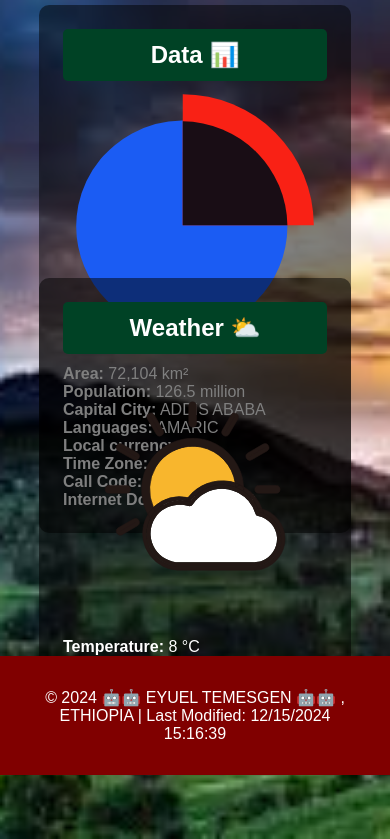
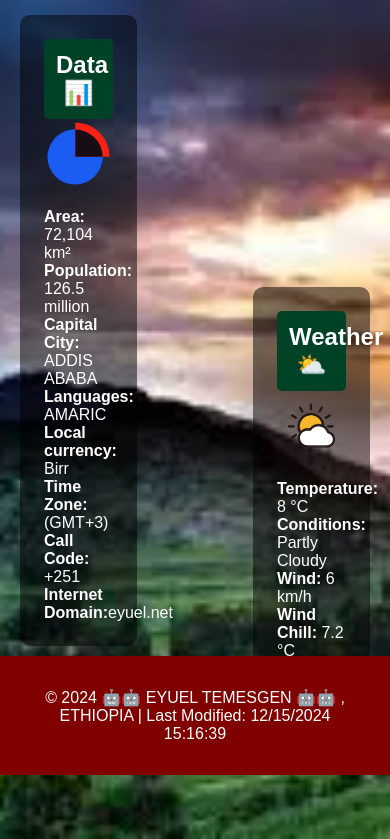
Before and after one commit to eyuelal/WDD131, a plain HTML site: page place.html in a window 390 px wide. Shown: the part 100-939 px from the top of the page. Drawn offline with Linux system fonts and the light colour scheme.

Commit message:
Add files via upload

```diff
--- a/place.html
+++ b/place.html
@@ -9,7 +9,8 @@
     <meta name="author" content="Eyuel Temesgen"/>
   <title>ETHIOPIA</title>
   <link rel="stylesheet" href="styles/place.css">
-
+  <link href="https://fonts.googleapis.com/css2?family=Roboto:ital,wght@0,100;0,300;0,400;0,500;0,700;0,900;1,100;1,300;1,400;1,500;1,700;1,900&display=swap" rel="stylesheet">" rel="stylesheet">
+  <link rel=”preconnect” href =“https://fonts.gstastic.com” crossorigin/>
   <script src="scripts/place.js" defer></script>
 </head>
 <body>
@@ -17,15 +18,12 @@
     <h1>ETHIOPIA</h1>
   </header>
 
-  <link href="https://fonts.googleapis.com/css2?family=Roboto:ital,wght@0,100;0,300;0,400;0,500;0,700;0,900;1,100;1,300;1,400;1,500;1,700;1,900&display=swap" rel="stylesheet">" rel="stylesheet">
 
   <main>
     <section class="cuzco">
       <picture>
         <source srcset="images/landscape.webp" type="images/webp">
         <img src="images/landscape.webp" alt="cuzco landscape">
-        <source srcset="images/landscape.webp" type="images/webp">
-        <img src="images/landscape.jpeg" alt="cuzco landscape">
       </picture>
     </section>
 
--- a/styles/place.css
+++ b/styles/place.css
@@ -91,7 +91,7 @@
   }
 
   @media (max-width: 768px) {
-    .data, .weather {
+    /* .data, .weather {
       width: 80%;
       left: 50%;
       transform: translateX(-50%);
@@ -104,9 +104,86 @@
     .weather {
       bottom: 10px;
     }
+    .weather::after {
+      display: inline-block;
+      } */
+
   }
 
 
   .foot {
     margin-bottom: -8%;
   }
+
+  /* .roboto-thin {
+    font-family: "Roboto", serif;
+    font-weight: 100;
+    font-style: normal;
+  }
+
+  .roboto-light {
+    font-family: "Roboto", serif;
+    font-weight: 300;
+    font-style: normal;
+  }
+
+  .roboto-regular {
+    font-family: "Roboto", serif;
+    font-weight: 400;
+    font-style: normal;
+  }
+
+  .roboto-medium {
+    font-family: "Roboto", serif;
+    font-weight: 500;
+    font-style: normal;
+  }
+
+  .roboto-bold {
+    font-family: "Roboto", serif;
+    font-weight: 700;
+    font-style: normal;
+  }
+
+  .roboto-black {
+    font-family: "Roboto", serif;
+    font-weight: 900;
+    font-style: normal;
+  }
+
+  .roboto-thin-italic {
+    font-family: "Roboto", serif;
+    font-weight: 100;
+    font-style: italic;
+  }
+
+  .roboto-light-italic {
+    font-family: "Roboto", serif;
+    font-weight: 300;
+    font-style: italic;
+  }
+
+  .roboto-regular-italic {
+    font-family: "Roboto", serif;
+    font-weight: 400;
+    font-style: italic;
+  }
+
+  .roboto-medium-italic {
+    font-family: "Roboto", serif;
+    font-weight: 500;
+    font-style: italic;
+  }
+
+  .roboto-bold-italic {
+    font-family: "Roboto", serif;
+    font-weight: 700;
+    font-style: italic;
+  }
+
+  .roboto-black-italic {
+    font-family: "Roboto", serif;
+    font-weight: 900;
+    font-style: italic;
+  }
+   */
```
Also changed, not shown: images/landscape.webp (added).
